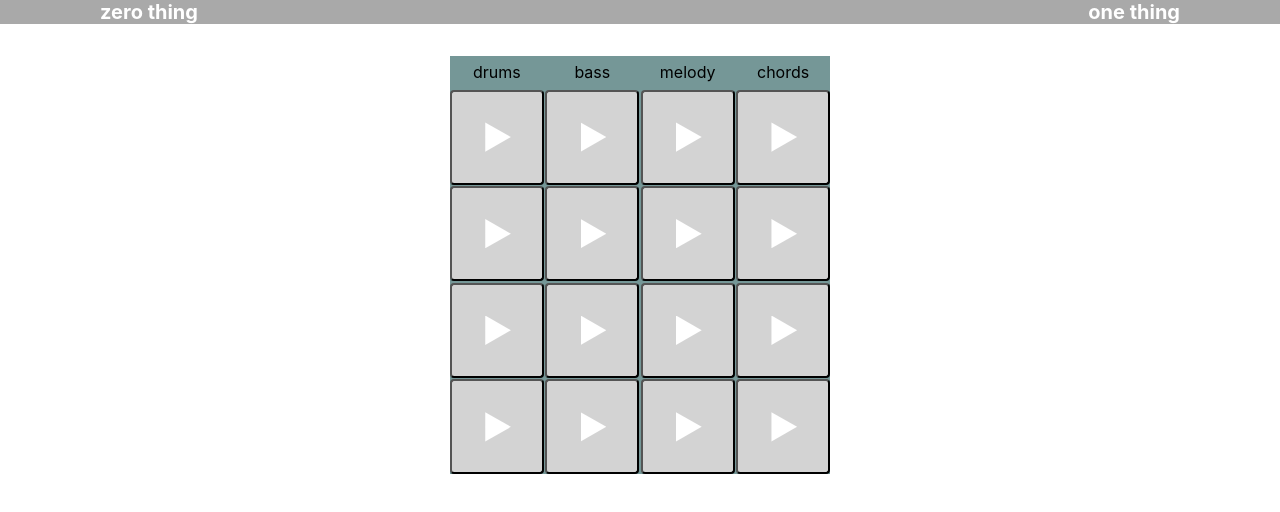
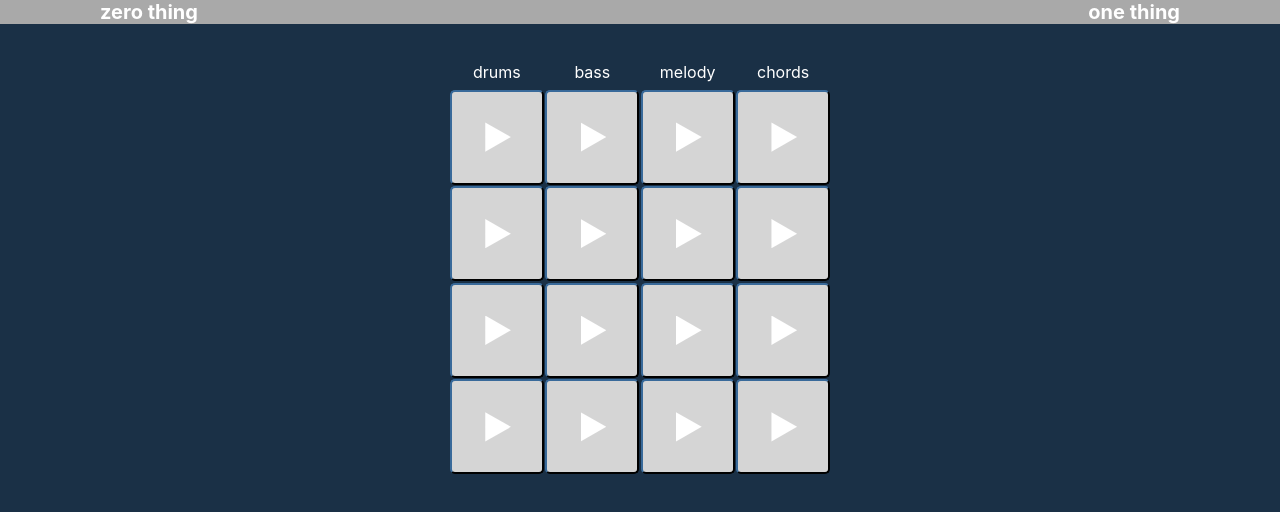
Before and after one commit to JanZaion/interactivebeats, a React (Create React App) app: page / in a window 1280 px wide. Shown: the top 512 px of the page. Built offline with nearby package versions, Linux system fonts and the light colour scheme; no server answers; the HTML template or start-up script is replaced by a standard one.

Commit message:
add colors

```diff
--- a/src/constants/fixedParams.js
+++ b/src/constants/fixedParams.js
@@ -3,8 +3,8 @@ export const BPM = 125; //BPM must be identical to the BPM of tracks made
 export const tick = '1n';
 
 export const groupParams = {
-  group1: { name: 'drums', color: 'yellow', measure: '2m' },
-  group2: { name: 'bass', color: 'blue', measure: '2m' },
-  group3: { name: 'melody', color: 'green', measure: '2m' },
-  group4: { name: 'chords', color: 'purple', measure: '2m' },
+  group1: { name: 'drums', color: '#f6f47b', measure: '2m' },
+  group2: { name: 'bass', color: '#192f95', measure: '2m' },
+  group3: { name: 'melody', color: '#0a9c8f', measure: '2m' },
+  group4: { name: 'chords', color: '#9b52aa', measure: '2m' },
 };
--- a/src/index.css
+++ b/src/index.css
@@ -5,17 +5,18 @@ body {
   -webkit-font-smoothing: antialiased;
   -moz-osx-font-smoothing: grayscale;
   box-sizing: border-box;
+  background: #1a3046;
 }
 
 :root {
   --playbuttongap-grid-gap: 0.1rem;
   --pad-max-width-big-screen: 380px;
   --pad-max-width-small-screen: 100vw;
-  --pad-resting-background-color: lightgrey;
-  --pad-group1-background-color: yellow;
-  --pad-group2-background-color: blue;
-  --pad-group4-background-color: purple;
-  --pad-group3-background-color: green;
+  --pad-resting-background-color: #d5d5d5;
+  --pad-group1-background-color: #f6f47b;
+  --pad-group2-background-color: #192f95;
+  --pad-group3-background-color: #0a9c8f;
+  --pad-group4-background-color: #9b52aa;
 }
 
 header {
@@ -45,7 +46,6 @@ header {
 }
 
 .sequencerBox {
-  background-color: rgb(117, 151, 151);
   max-width: var(--pad-max-width-big-screen);
   margin-left: auto;
   margin-right: auto;
@@ -56,6 +56,7 @@ header {
 }
 
 .instrumentGroup {
+  color: white;
   display: grid;
   grid-template-rows: 2rem 1fr 1fr 1fr 1fr;
   grid-gap: var(--playbuttongap-grid-gap);
@@ -69,10 +70,15 @@ header {
 
 .pad {
   width: 100%;
-  border-radius: 4px;
+  border-radius: 5px;
+  border-color: #1a3046;
   cursor: pointer;
   height: calc(var(--pad-max-width-big-screen) / 4);
   background: var(--pad-resting-background-color);
+}
+
+.pad:hover {
+  background: darkgray;
 }
 
 .triangle {
```
